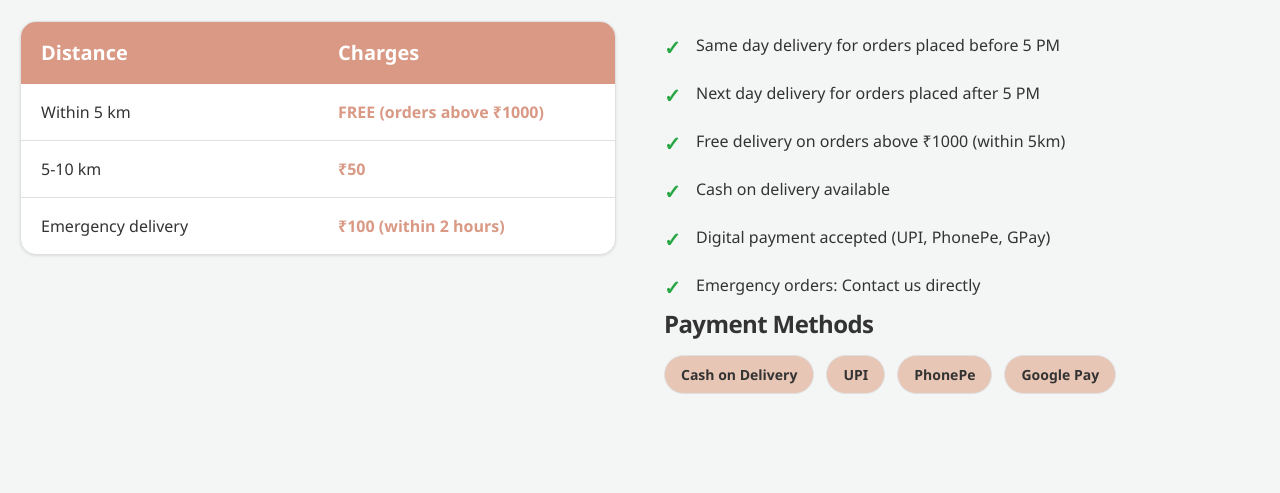
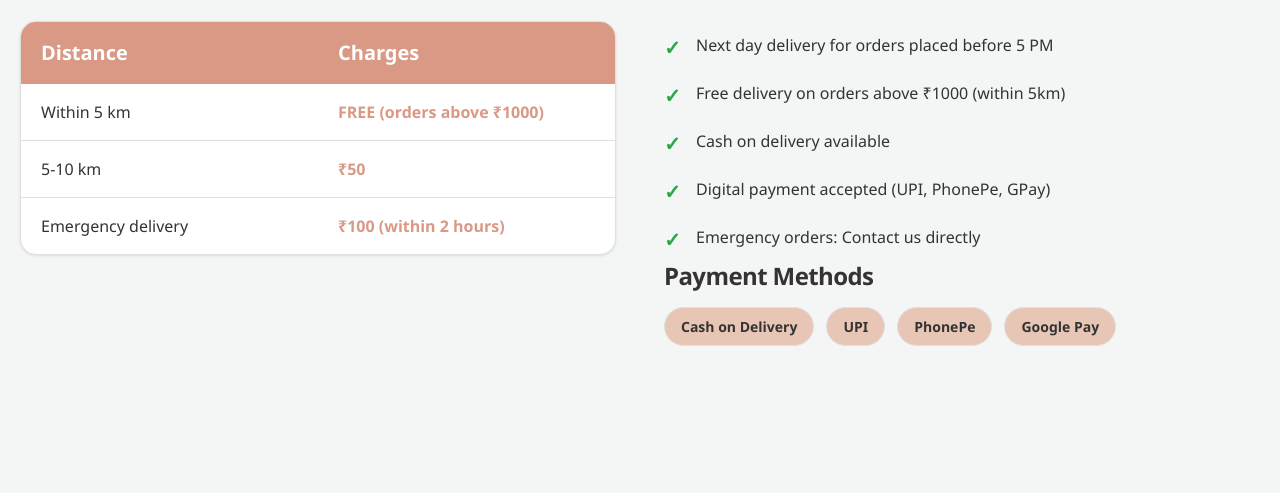
Before and after one commit to TarunMotwani11/onlinestore, a plain HTML site: page index.html in a window 1280 px wide. Both pictures are taken after a click on the button "Delivery Info". Shown: the part 307-800 px from the top of the page. Drawn offline with Linux system fonts and the light colour scheme.

Commit message:
changed delivery policy

```diff
--- a/index.html
+++ b/index.html
@@ -213,8 +213,8 @@
                 <div class="delivery-policy">
                     <h3>Delivery Policy</h3>
                     <ul>
-                        <li>Same day delivery for orders placed before 5 PM</li>
-                        <li>Next day delivery for orders placed after 5 PM</li>
+
+                        <li>Next day delivery for orders placed before 5 PM</li>
                         <li>Free delivery on orders above ₹1000 (within 5km)</li>
                         <li>Cash on delivery available</li>
                         <li>Digital payment accepted (UPI, PhonePe, GPay)</li>
```
